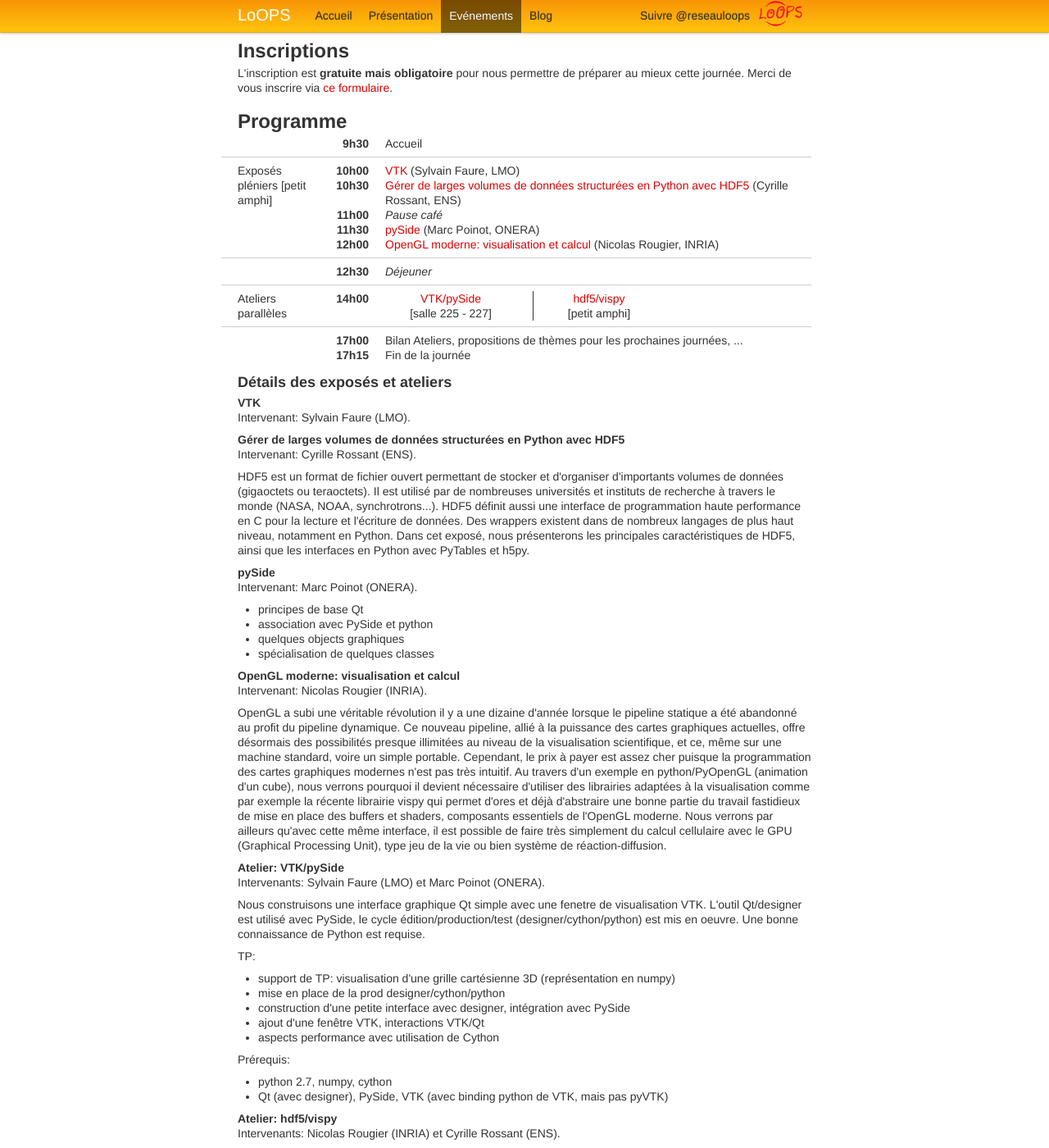
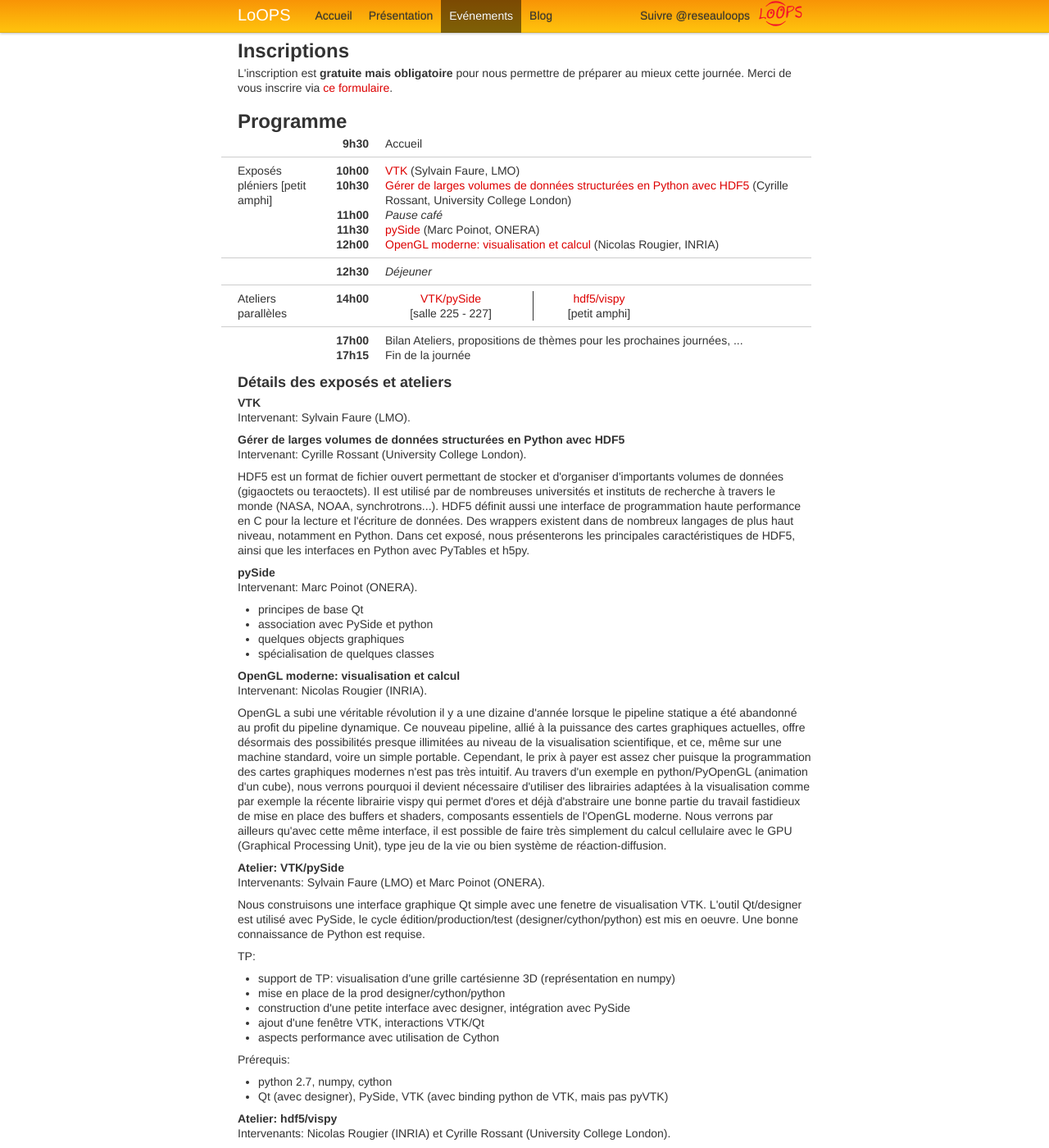
Before and after one commit to reseau-loops/reseau-loops.github.com, a Jekyll site: the page built from journee_2014_06.html, in a window 1280 px wide and 1400 px high, scrolled down 291 px. Shown: the whole window at 82% size. Built offline with Jekyll 4.4.1, drawn with Linux system fonts in a browser that asks for light colours; Markdown is read by kramdown in place of the engine named in the settings; comment, search, counter and statistics services are not loaded; some of the changed text lies outside the part shown.

Commit message:
qq modifs

```diff
--- a/journee_2014_06.html
+++ b/journee_2014_06.html
@@ -57,7 +57,7 @@ de préparer au mieux cette journée. Merci de vous inscrire via
     <div class="row">
       <div class="span1 time">10h30</div>
       <div class="span9"><a href="#hdf5">Gérer de larges volumes de données structurées en Python avec HDF5</a>
-         (Cyrille Rossant, ENS)
+         (Cyrille Rossant, University College London)
          <!--[<a href="http://www.oranadoz.net/slides/2013-12-19-sur-la-veille.html">Présentation</a>]-->
       </div>
     </div>
@@ -128,7 +128,7 @@ Intervenant: Sylvain Faure (LMO).
 
 <h4 id="hfd5">Gérer de larges volumes de données structurées en Python avec HDF5</h4>
 <p>
-Intervenant: Cyrille Rossant (ENS).
+Intervenant: Cyrille Rossant (University College London).
 </p>
 <p>
 HDF5 est un format de fichier ouvert permettant de stocker et
@@ -191,7 +191,7 @@ Prérequis:
 
 <h4 id="atelier2">Atelier: hdf5/vispy</h4>
 <p>
-Intervenants: Nicolas Rougier (INRIA) et Cyrille Rossant (ENS).
+Intervenants: Nicolas Rougier (INRIA) et Cyrille Rossant (University College London).
 </p>
 <p>
 </p>
```
Also changed, not shown: other parts of journee_2014_06.html (+1 -1 lines).
